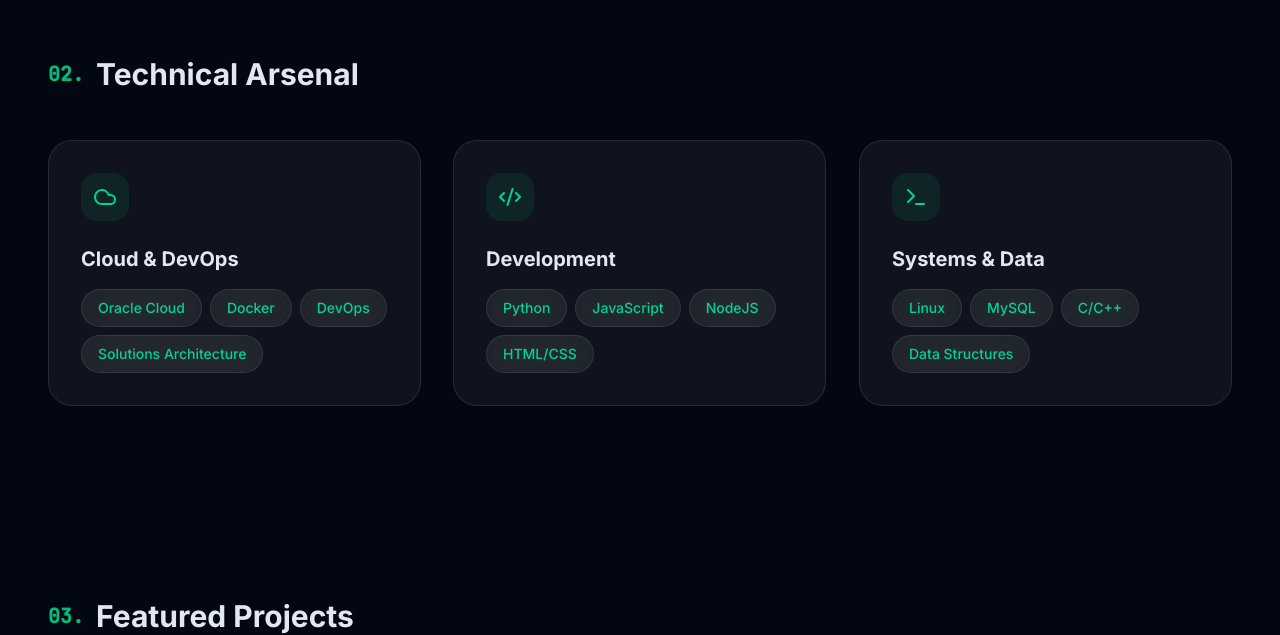
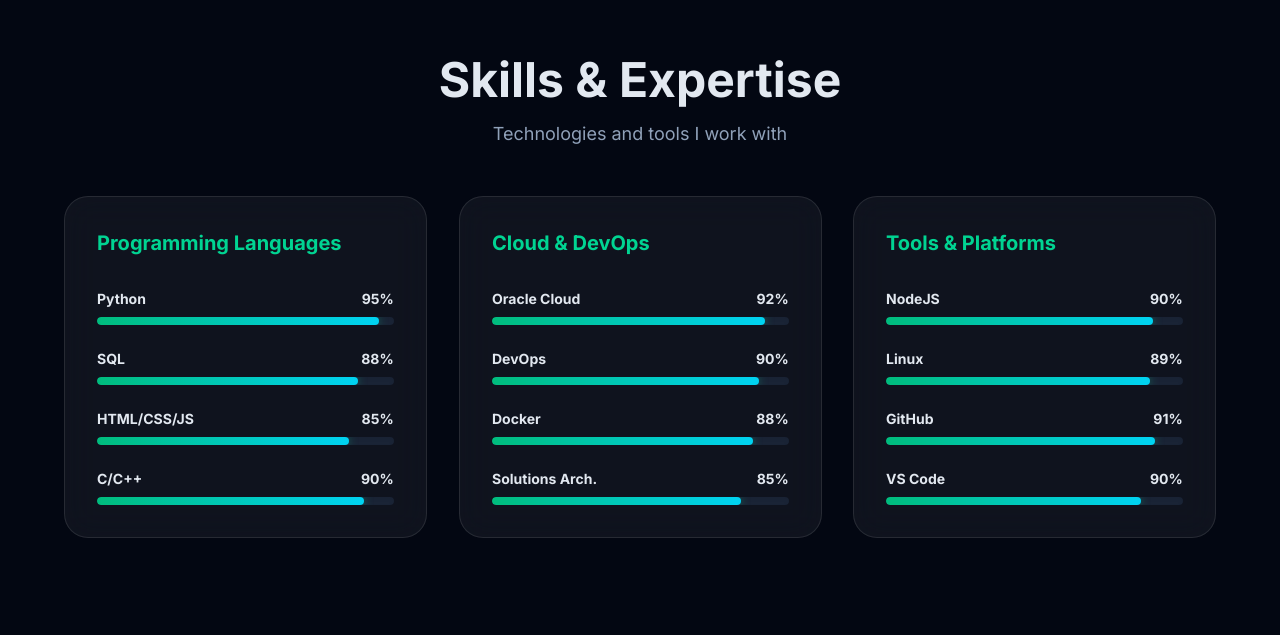
Before and after one commit to bharanisrinivasa/bharani-srinivasa-murthy-kagithapu-portfolio, a React (Vite) app: page / in a window 1280 px wide. Shown: the part 1611-2246 px from the top of the page. Built offline with nearby package versions, Linux system fonts and the light colour scheme.

Commit message:
Update Skills & Expertise section to match new design

```diff
--- a/src/App.tsx
+++ b/src/App.tsx
@@ -246,38 +246,43 @@ function Portfolio() {
       </Section>
 
       {/* Skills Section */}
-      <Section id="skills">
-        <h2 className="text-3xl font-bold mb-12 flex items-center gap-3">
-          <span className="text-emerald-500 font-mono text-xl">02.</span> Technical Arsenal
+      <Section id="skills" className="flex flex-col items-center">
+        <h2 className="text-4xl md:text-5xl font-bold mb-4 text-center">
+          Skills & Expertise
         </h2>
-        <div className="grid grid-cols-1 md:grid-cols-3 gap-8">
-          {[
-            { title: "Cloud & DevOps", icon: Cloud, skills: ["Oracle Cloud", "Docker", "DevOps", "Solutions Architecture"] },
-            { title: "Development", icon: Code2, skills: ["Python", "JavaScript", "NodeJS", "HTML/CSS"] },
-            { title: "Systems & Data", icon: Terminal, skills: ["Linux", "MySQL", "C/C++", "Data Structures"] }
-          ].map((category, i) => (
+        <p className="text-slate-400 text-lg mb-12 text-center">
+          Technologies and tools I work with
+        </p>
+
+        <div className="grid grid-cols-1 md:grid-cols-3 gap-8 w-full max-w-6xl">
+          {PORTFOLIO_DATA.skills.map((category, i) => (
             <motion.div
               key={i}
-              initial={{ opacity: 0, scale: 0.8 }}
+              initial={{ opacity: 0, scale: 0.9 }}
               whileInView={{ opacity: 1, scale: 1 }}
               viewport={{ once: true, margin: "-50px" }}
               transition={{ duration: 0.6, delay: i * 0.15, type: "spring", bounce: 0.4 }}
               className="h-full"
             >
-              <Tilt tiltMaxAngleX={10} tiltMaxAngleY={10} glareEnable glareMaxOpacity={0.15} scale={1.05} transitionSpeed={1000} className="p-8 rounded-3xl glass group h-full">
-                <div className="w-12 h-12 rounded-2xl bg-emerald-500/10 flex items-center justify-center text-emerald-400 mb-6 group-hover:bg-emerald-500 group-hover:text-slate-950 transition-all">
-                  <category.icon size={24} />
-                </div>
-                <h3 className="text-xl font-bold mb-4">{category.title}</h3>
-                <div className="flex flex-wrap gap-2">
-                  {category.skills.map((skill) => (
-                    <motion.span
-                      key={skill}
-                      whileHover={{ scale: 1.05, backgroundColor: "rgba(16, 185, 129, 0.2)" }}
-                      className="px-4 py-2 rounded-full glass text-sm font-medium text-emerald-400 border-emerald-500/20"
-                    >
-                      {skill}
-                    </motion.span>
+              <Tilt tiltMaxAngleX={5} tiltMaxAngleY={5} glareEnable={true} glareMaxOpacity={0.1} scale={1.02} transitionSpeed={1000} className="p-8 rounded-3xl glass h-full flex flex-col group border-emerald-500/20 hover:border-emerald-500/40 transition-colors duration-500">
+                <h3 className="text-xl font-bold mb-8 text-emerald-400">{category.category}</h3>
+                <div className="flex flex-col gap-6">
+                  {category.items.map((item, j) => (
+                    <div key={item.name} className="flex flex-col gap-2">
+                      <div className="flex justify-between items-center text-sm font-bold text-slate-200 group-hover:text-white transition-colors">
+                        <span>{item.name}</span>
+                        <span>{item.percentage}%</span>
+                      </div>
+                      <div className="w-full h-2 bg-slate-800/80 rounded-full overflow-hidden shadow-inner">
+                        <motion.div
+                          initial={{ width: 0 }}
+                          whileInView={{ width: `${item.percentage}%` }}
+                          viewport={{ once: true }}
+                          transition={{ duration: 1.2, delay: j * 0.15 + i * 0.1, ease: "easeOut" }}
+                          className="h-full bg-gradient-to-r from-emerald-500 to-cyan-400 rounded-full shadow-[0_0_10px_rgba(16,185,129,0.5)]"
+                        />
+                      </div>
+                    </div>
                   ))}
                 </div>
               </Tilt>
--- a/src/constants.ts
+++ b/src/constants.ts
@@ -33,7 +33,33 @@ export const PORTFOLIO_DATA = {
     }
   ],
   skills: [
-    "Python", "C", "C++", "JavaScript", "HTML", "CSS", "NodeJS", "MySQL", "Linux", "Oracle Cloud Infrastructure", "DevOps", "Docker", "Solutions Architecture"
+    {
+      category: "Programming Languages",
+      items: [
+        { name: "Python", percentage: 95 },
+        { name: "SQL", percentage: 88 },
+        { name: "HTML/CSS/JS", percentage: 85 },
+        { name: "C/C++", percentage: 90 }
+      ]
+    },
+    {
+      category: "Cloud & DevOps",
+      items: [
+        { name: "Oracle Cloud", percentage: 92 },
+        { name: "DevOps", percentage: 90 },
+        { name: "Docker", percentage: 88 },
+        { name: "Solutions Arch.", percentage: 85 }
+      ]
+    },
+    {
+      category: "Tools & Platforms",
+      items: [
+        { name: "NodeJS", percentage: 90 },
+        { name: "Linux", percentage: 89 },
+        { name: "GitHub", percentage: 91 },
+        { name: "VS Code", percentage: 90 }
+      ]
+    }
   ],
   education: [
     {
```
